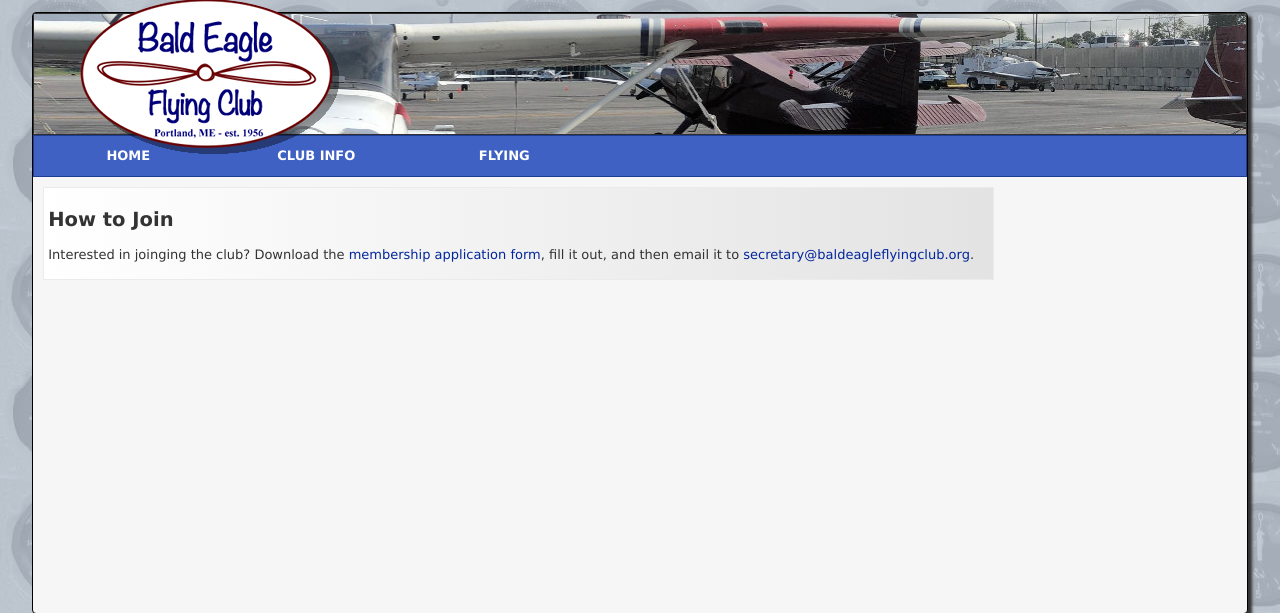
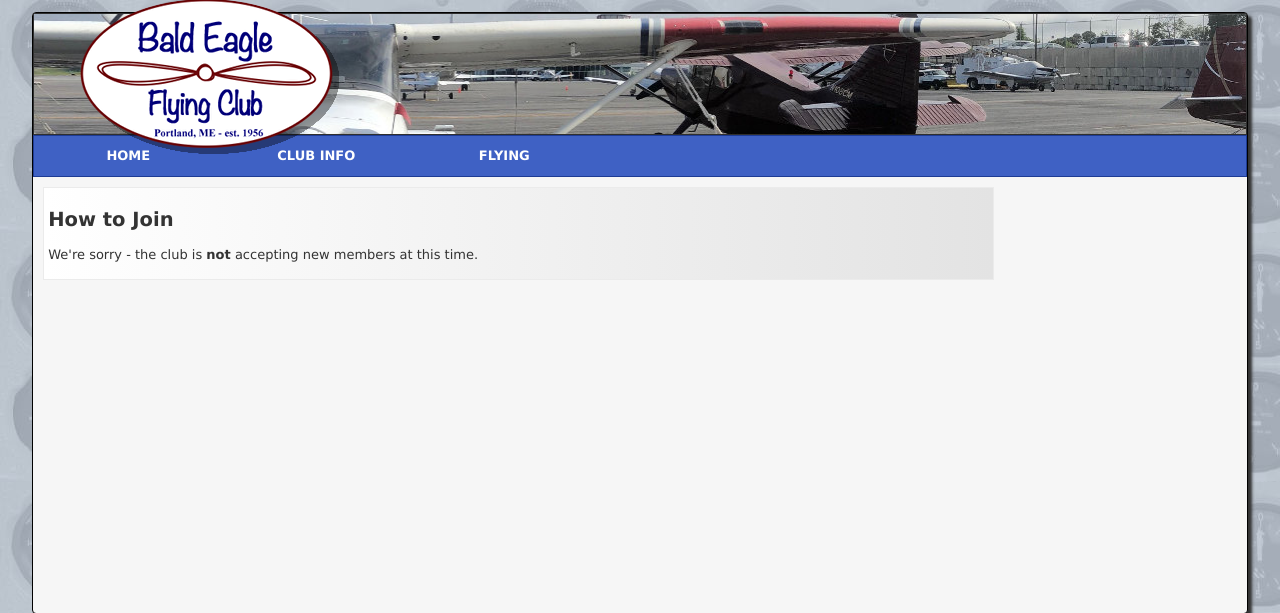
Before and after one commit to gatheall/BEFC, a PHP site: page /join.php in a window 1280 px wide. Shown: the part 16-629 px from the top of the page. Run offline with PHP 8.4, Linux system fonts and the light colour scheme; some libraries are stand-ins or nearby versions.

Commit message:
- Noted that we are not currently accepting new members.

```diff
--- a/website/join.php
+++ b/website/join.php
@@ -15,7 +15,7 @@
 		<div id="content">
 		<h2>How to Join</h2>
 
-<p>Interested in joinging the club? Download the <A HREF="BEFC%20Application.pdf">membership application form</A>, fill it out, and then email it to <a href="mailto:secretary@baldeagleflyingclub.org">secretary@baldeagleflyingclub.org</a>.
+<p>We're sorry - the club is <B>not</B> accepting new members at this time.</p>
 
 </body>
 </html>
```
